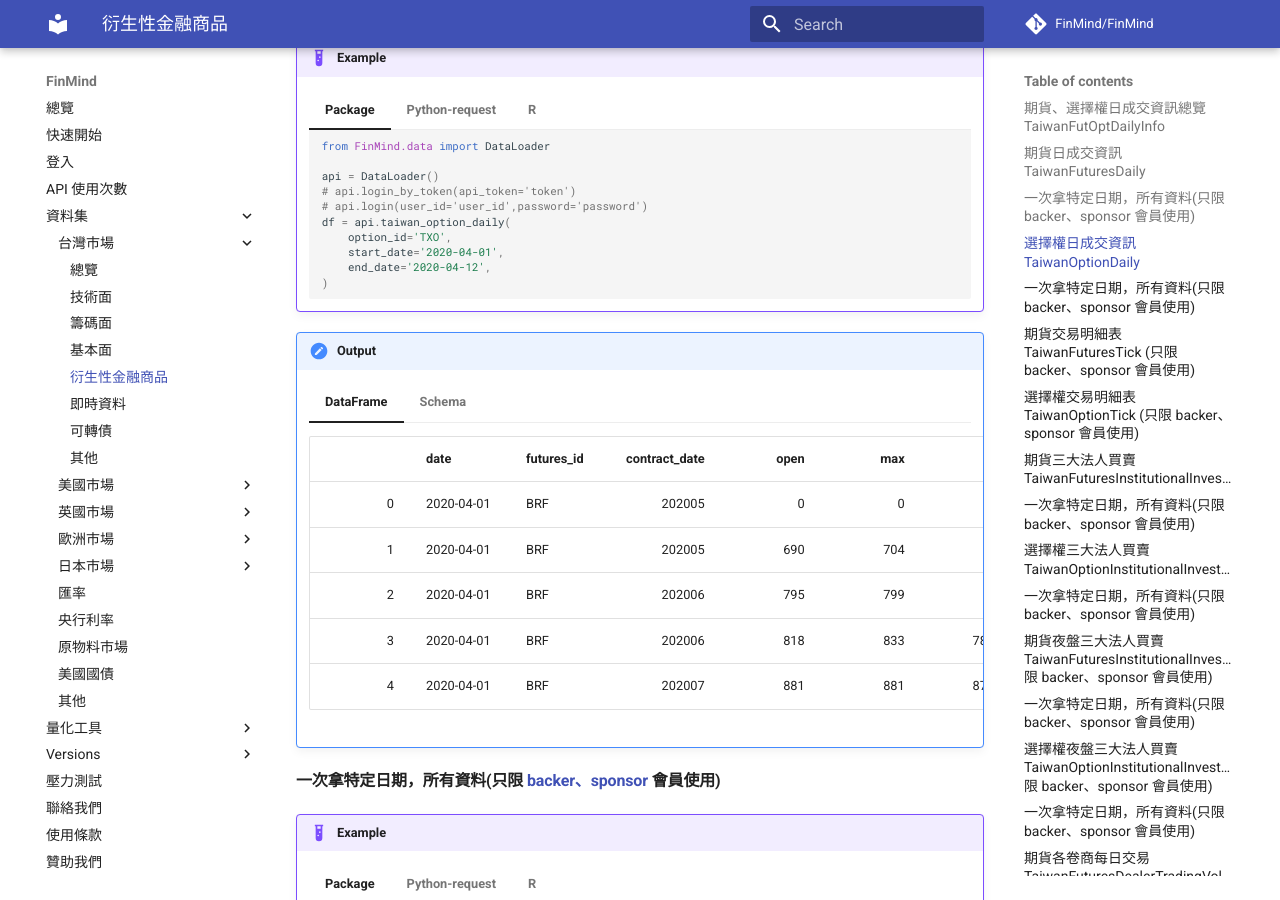
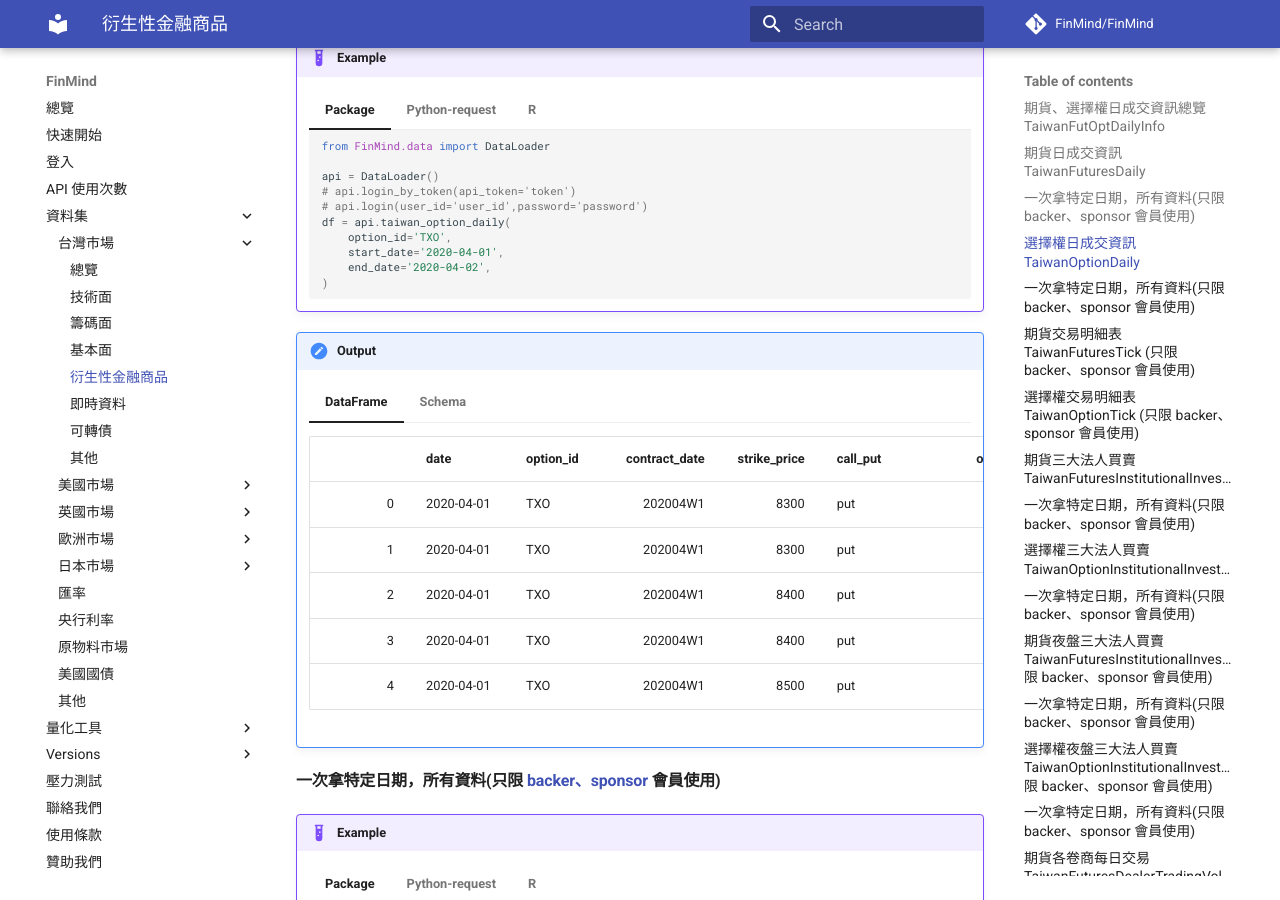
Before and after one commit to FinMind/FinMind-Doc, an MkDocs documentation site: the page built from docs/tutor/TaiwanMarket/Derivative.md, in a window 1280 px wide and 900 px high, scrolled down 3148 px. Built offline with MkDocs 1.6.1 and Material for MkDocs 9.7.7, drawn with Linux system fonts in a browser that asks for light colours; comment, search, counter and statistics services are not loaded.

Commit message:
fix: TaiwanOptionDaily doc typo

````diff
--- a/docs/tutor/TaiwanMarket/Derivative.md
+++ b/docs/tutor/TaiwanMarket/Derivative.md
@@ -259,7 +259,7 @@
         df = api.taiwan_option_daily(
             option_id='TXO',
             start_date='2020-04-01',
-            end_date='2020-04-12',
+            end_date='2020-04-02',
         )
         ```
     === "Python-request"
@@ -271,7 +271,7 @@
             "dataset": "TaiwanOptionDaily",
             "data_id":"TXO",
             "start_date": "2020-04-01",
-            "end_date": "2020-04-12",
+            "end_date": "2020-04-02",
             "token": "", # 參考登入，獲取金鑰
         }
         data = requests.get(url, params=parameter)
@@ -292,7 +292,7 @@
                             dataset="TaiwanOptionDaily",
                             data_id="TXO",
                             start_date= "2020-04-01",
-                            end_date= "2020-04-12",
+                            end_date= "2020-04-02",
                             token = "" # 參考登入，獲取金鑰
                             )
         )
@@ -302,25 +302,25 @@
         ```
 !!! output
     === "DataFrame"
-        |    | date       | futures_id   |   contract_date |   open |   max |   min |   close |   spread |   spread_per |   volume |   settlement_price |   open_interest | trading_session   |
-        |---:|:-----------|:-------------|----------------:|-------:|------:|------:|--------:|---------:|-------------:|---------:|-------------------:|----------------:|:------------------|
-        |  0 | 2020-04-01 | BRF          |          202005 |      0 |     0 |   0   |     0   |        0 |         0    |        0 |              681   |             381 | position          |
-        |  1 | 2020-04-01 | BRF          |          202005 |    690 |   704 | 681   |   681   |       -9 |        -1.3  |       45 |                0   |               0 | after_market      |
-        |  2 | 2020-04-01 | BRF          |          202006 |    795 |   799 | 774   |   774   |      -30 |        -3.73 |       63 |              774   |             435 | position          |
-        |  3 | 2020-04-01 | BRF          |          202006 |    818 |   833 | 789.5 |   791   |      -13 |        -1.62 |       77 |                0   |               0 | after_market      |
-        |  4 | 2020-04-01 | BRF          |          202007 |    881 |   881 | 874.5 |   874.5 |        7 |         0.81 |        3 |              874.5 |               3 | position          |
-    === "Schema"
-        ```
-        {
-            date: str,
-            futures_id: str,
+        |    | date       | option_id   |   contract_date |   strike_price | call_put   |   open |   max |   min |   close |   volume |   settlement_price |   open_interest | trading_session   |
+        |---:|:-----------|:------------|----------------:|---------------:|:-----------|-------:|------:|------:|--------:|---------:|-------------------:|----------------:|:------------------|
+        |  0 | 2020-04-01 | TXO         |          202004W1 |             8300 | put        |   0.1 |  0.2 |  0.1 |    0.1 |      325 |               0 |            6253 | position          |
+        |  1 | 2020-04-01 | TXO         |          202004W1 |             8300 | put       |   0.2    |  0.2    |  0.1    |    0.2    |   382 |              0  |               0 | after_market          |
+        |  2 | 2020-04-01 | TXO         |          202004W1 |             8400 | put        |   0.1    |  0.1    |  0.1    |    0.1    |   152 |               0 |            1710 | position          |
+        |  3 | 2020-04-01 | TXO         |          202004W1 |             8400 | put       |   0.3    |  0.3    |  0.1    |    0.1    |       96 |              0  |               0 | after_market          |
+        |  4 | 2020-04-01 | TXO         |          202004W1 |             8500 | put        |   0.1    |  0.1    |  0.1    |    0.1    |       94 |               0 |               3464 | position          |
+    === "Schema"
+        ```
+        {
+            date: str,
+            option_id: str,
             contract_date: str,
+            strike_price:float32,
+            call_put: str,
             open: float32,
             max: float32,
             min: float32,
             close: float32,
-            spread: float32,
-            spread_per: float32,
             volume: float64,
             settlement_price: float32,
             open_interest: float64,
````
